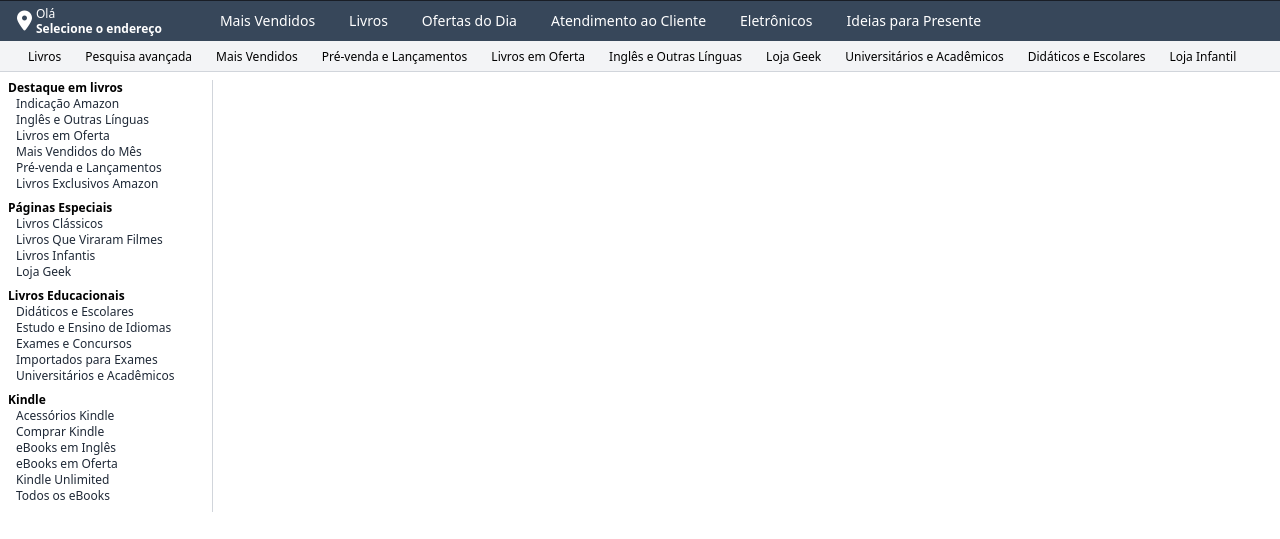
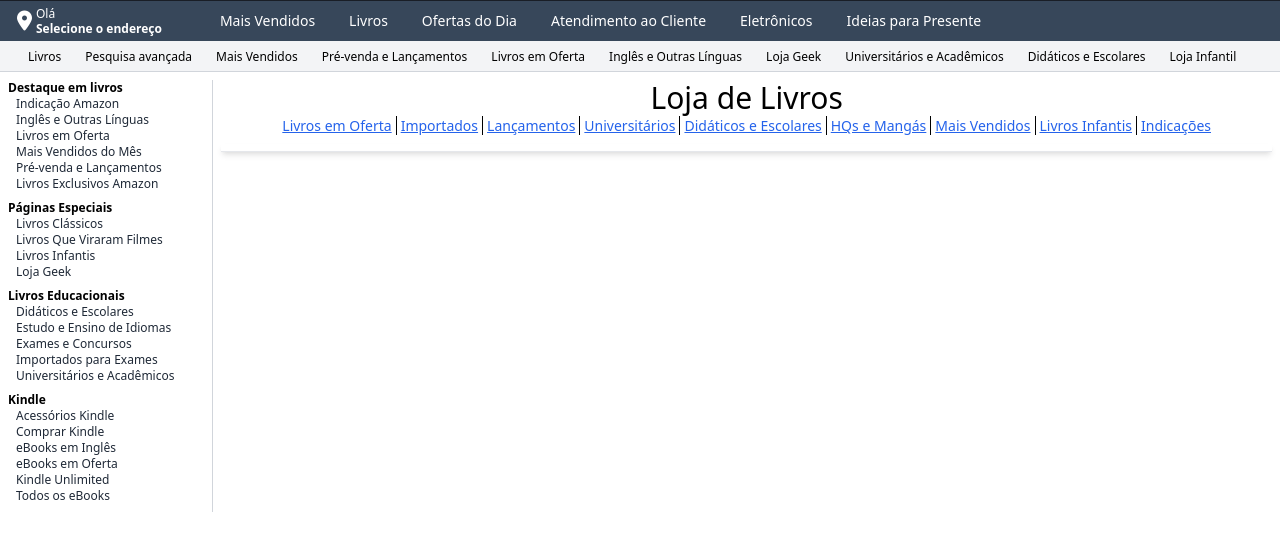
Before and after one commit to carlos-a-reis/amazon-clone-tailwind, a website: page src/index.html in a window 1280 px wide. Shown: the part 65-604 px from the top of the page. Drawn offline with Linux system fonts and the light colour scheme.

Commit message:
feat: cria a seção de categorias do site

```diff
--- a/src/index.html
+++ b/src/index.html
@@ -204,7 +204,43 @@
         </ul>
       </div>
       <!-- CONTEUDO DO SITE-->
-      <div class="col-span-5"></div>
+      <div class="col-span-6 md:col-span-5 p-2">
+        <div class="flex flex-col">
+          <div class="text-center">
+            <h2 class="text-2xl folt-bold md:text-3xl md:font-normal">Loja de Livros</h2>
+            <ul class="flex flex-wrap md:flex-no-wrap justify-center text-sm px-4 md:px-0 pb-2">
+              <li>
+                <a href="#" class="text-blue-600 underline hover:text-orange-650 px-1 border-r border-black">Livros em Oferta</a>
+              </li>
+              <li>
+                <a href="#" class="text-blue-600 underline hover:text-orange-650 px-1 border-r border-black">Importados</a>
+              </li>
+              <li>
+                <a href="#" class="text-blue-600 underline hover:text-orange-650 px-1 border-r border-black">Lançamentos</a>
+              </li>
+              <li>
+                <a href="#" class="text-blue-600 underline hover:text-orange-650 px-1 border-r border-black">Universitários</a>
+              </li>
+              <li>
+                <a href="#" class="text-blue-600 underline hover:text-orange-650 px-1 border-r border-black">Didáticos e Escolares</a>
+              </li>
+              <li>
+                <a href="#" class="text-blue-600 underline hover:text-orange-650 px-1 border-r border-black">HQs e Mangás</a>
+              </li>
+              <li>
+                <a href="#" class="text-blue-600 underline hover:text-orange-650 px-1 border-r border-black">Mais Vendidos</a>
+              </li>
+              <li>
+                <a href="#" class="text-blue-600 underline hover:text-orange-650 px-1 border-r border-black">Livros Infantis</a>
+              </li>
+              <li>
+                <a href="#" class="text-blue-600 underline hover:text-orange-650 px-1">Indicações</a>
+              </li>
+            </ul>
+            <div class="h-2 border-b shadow-md"></div>
+          </div>
+        </div>
+      </div>
     </div>
   </main>
 </body>
```
Also changed, not shown: src/css/styles.css.
